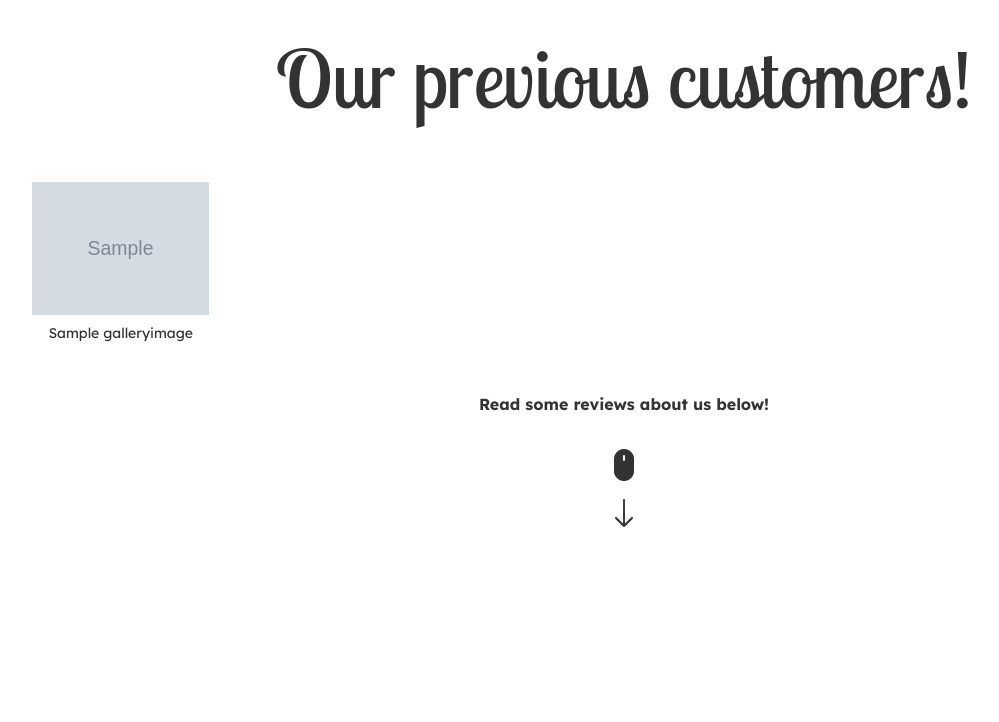
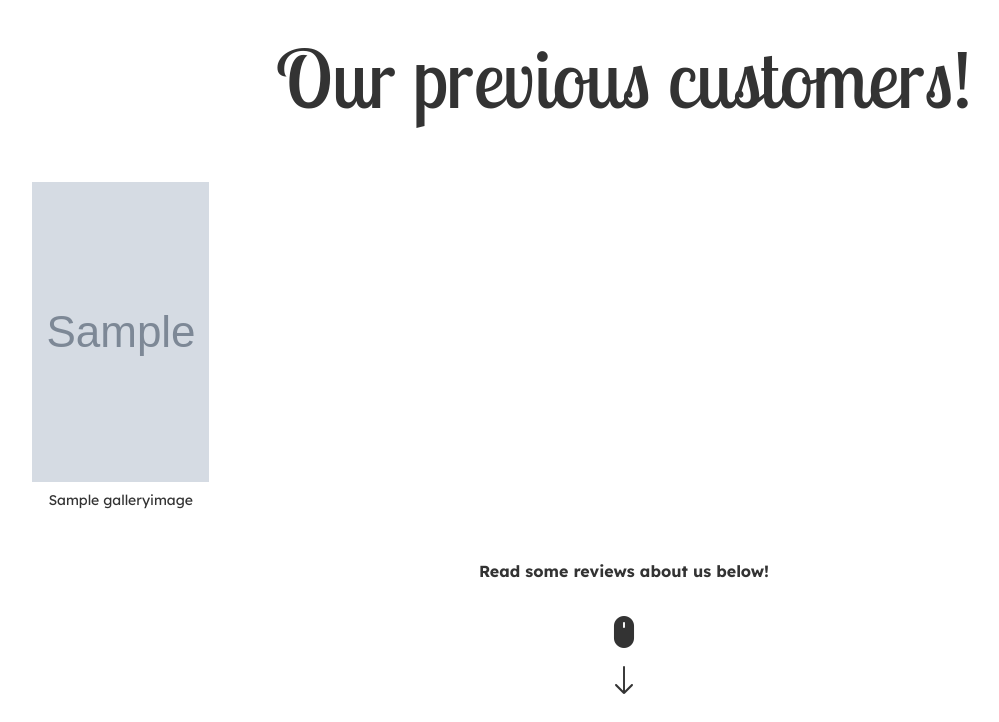
Before and after one commit to RoyMagnussen/101transfurmations, a Django app: page / in a window 1280 px wide. Shown: the part 1528-2250 px from the top of the page, without its empty margins (16-1015 px from the left). Before the commit the page ends 2055 px from the top, so only its background shows below. Run offline with Django 3.2, Linux system fonts and the light colour scheme; tables that the repository leaves empty hold one stand-in row (values such as "Sample post"); grey boxes marked "Sample" are stand-in pictures; parts of the project's set-up code (start-up, migrations or seed data) failed here and were passed over; some libraries are stand-ins or nearby versions.

Commit message:
Add gallery image styling

```diff
--- a/static/css/base.css
+++ b/static/css/base.css
@@ -47,6 +47,13 @@ html {
   object-position: top
 }
 
+.gallery-image img {
+  width: 100%;
+  height: 300px;
+  object-fit: cover;
+  object-position: center;
+}
+
 /* ------------------------- Sections ------------------------- */
 .home-page-section {
   min-height: calc(100vh - 90px);
```
